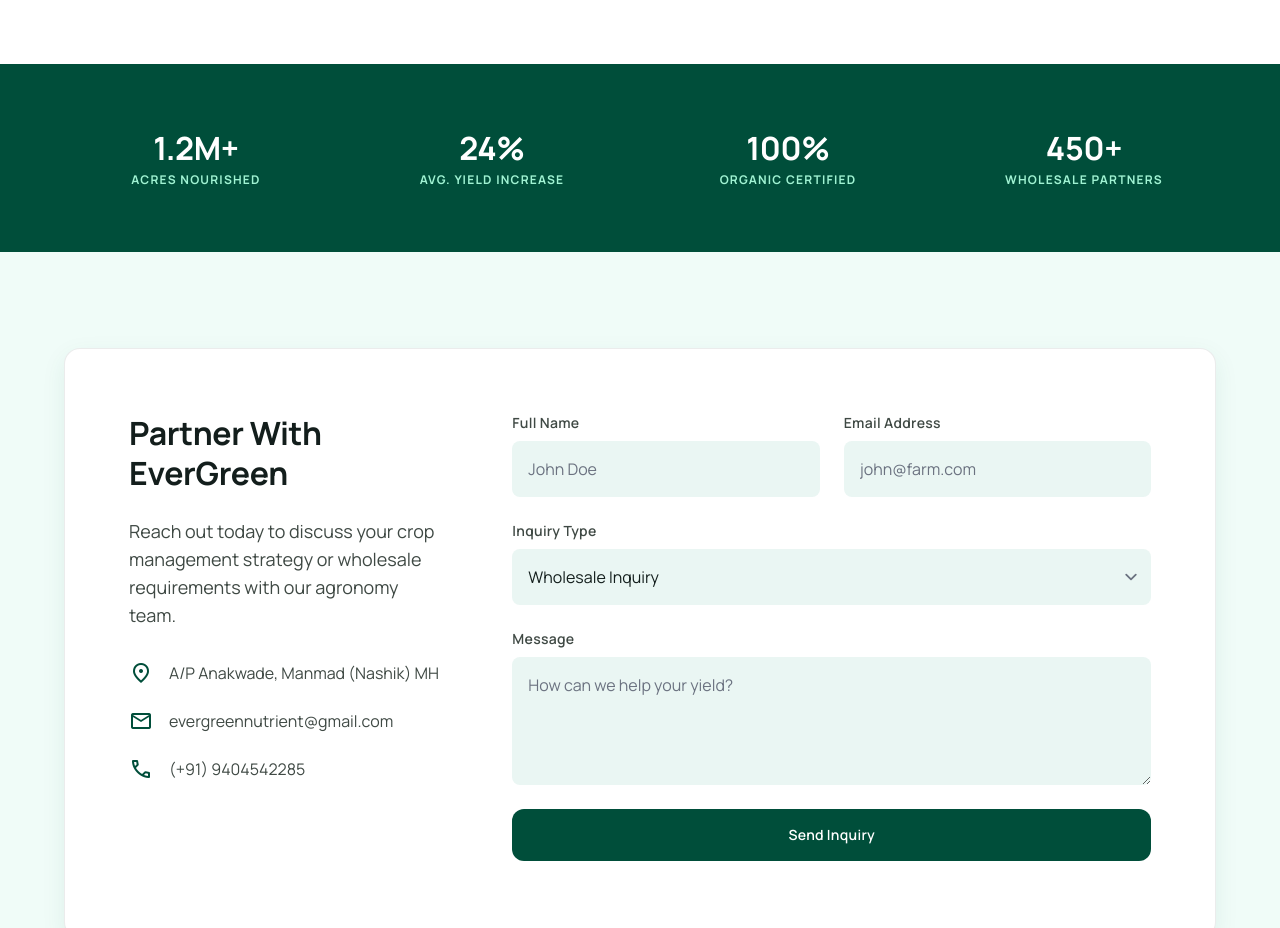
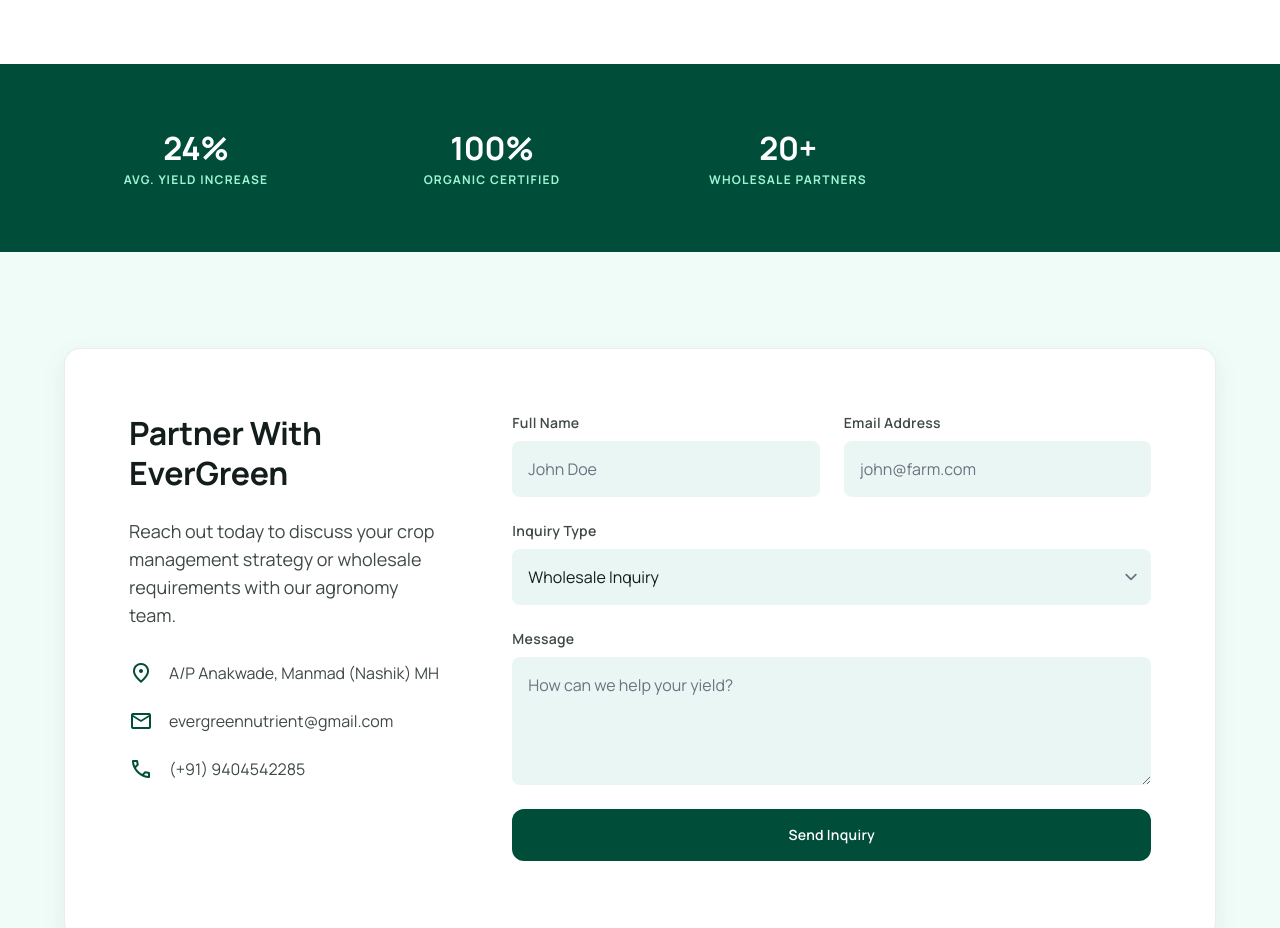
Before and after one commit to evergreennutrient-afk/evergreen, a plain HTML site: page index.html in a window 1280 px wide. Shown: the part 3120-4048 px from the top of the page. Drawn offline with nearby package versions, Linux system fonts and the light colour scheme.

Commit message:
Update index.html

```diff
--- a/index.html
+++ b/index.html
@@ -379,10 +379,10 @@
 <!-- Growth Indicators / Stats -->
 <section class="py-16 bg-primary text-on-primary" id="growth">
 <div class="px-margin-mobile md:px-margin-desktop max-w-max-width mx-auto grid grid-cols-2 md:grid-cols-4 gap-8 text-center">
-<div>
+<!--<div>
 <div class="font-headline-lg text-headline-lg mb-1">1.2M+</div>
 <div class="font-label-sm text-label-sm text-primary-fixed uppercase tracking-widest">Acres Nourished</div>
-</div>
+</div>-->
 <div>
 <div class="font-headline-lg text-headline-lg mb-1">24%</div>
 <div class="font-label-sm text-label-sm text-primary-fixed uppercase tracking-widest">Avg. Yield Increase</div>
@@ -392,7 +392,7 @@
 <div class="font-label-sm text-label-sm text-primary-fixed uppercase tracking-widest">Organic Certified</div>
 </div>
 <div>
-<div class="font-headline-lg text-headline-lg mb-1">450+</div>
+<div class="font-headline-lg text-headline-lg mb-1">20+</div>
 <div class="font-label-sm text-label-sm text-primary-fixed uppercase tracking-widest">Wholesale Partners</div>
 </div>
 </div>
```
